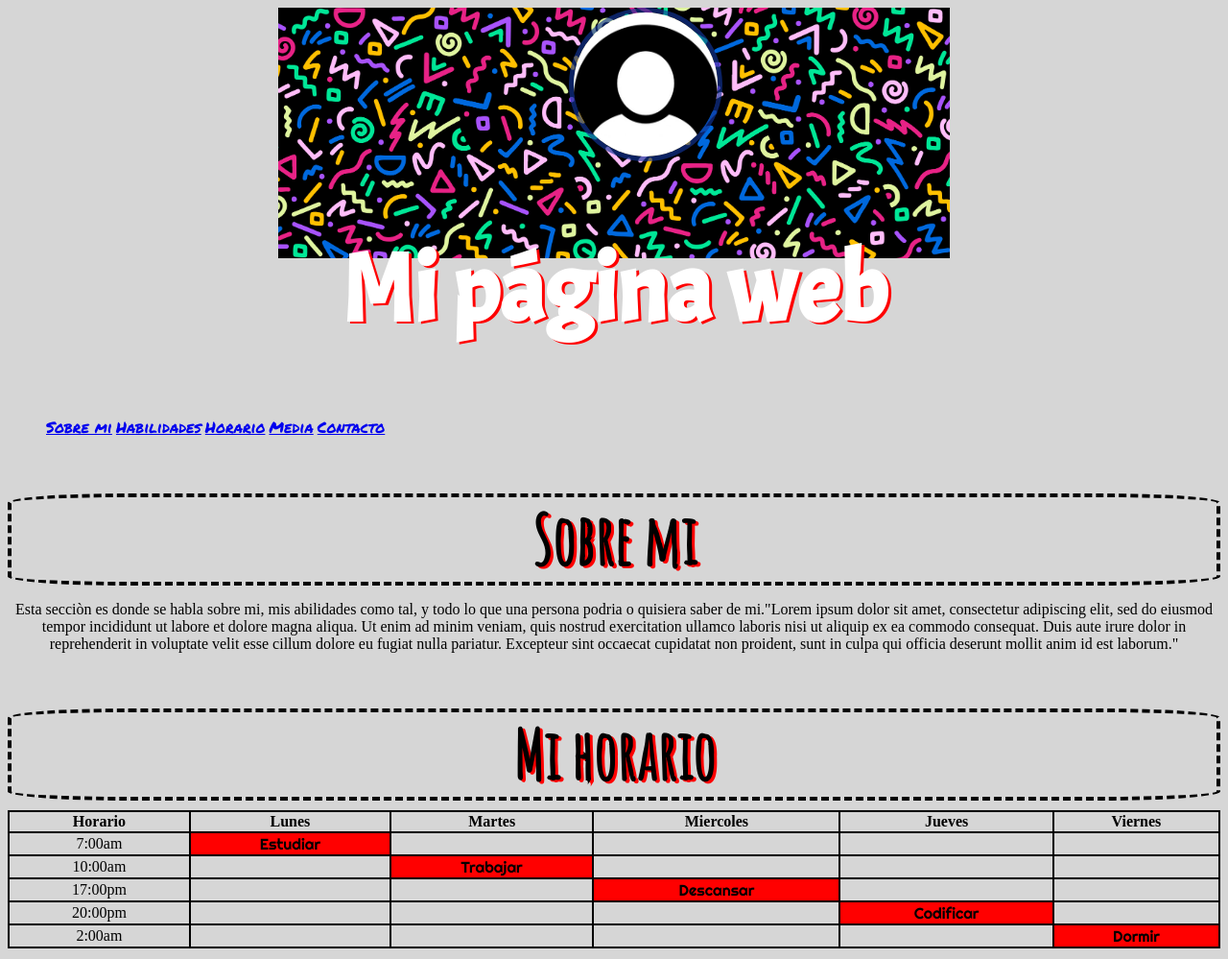
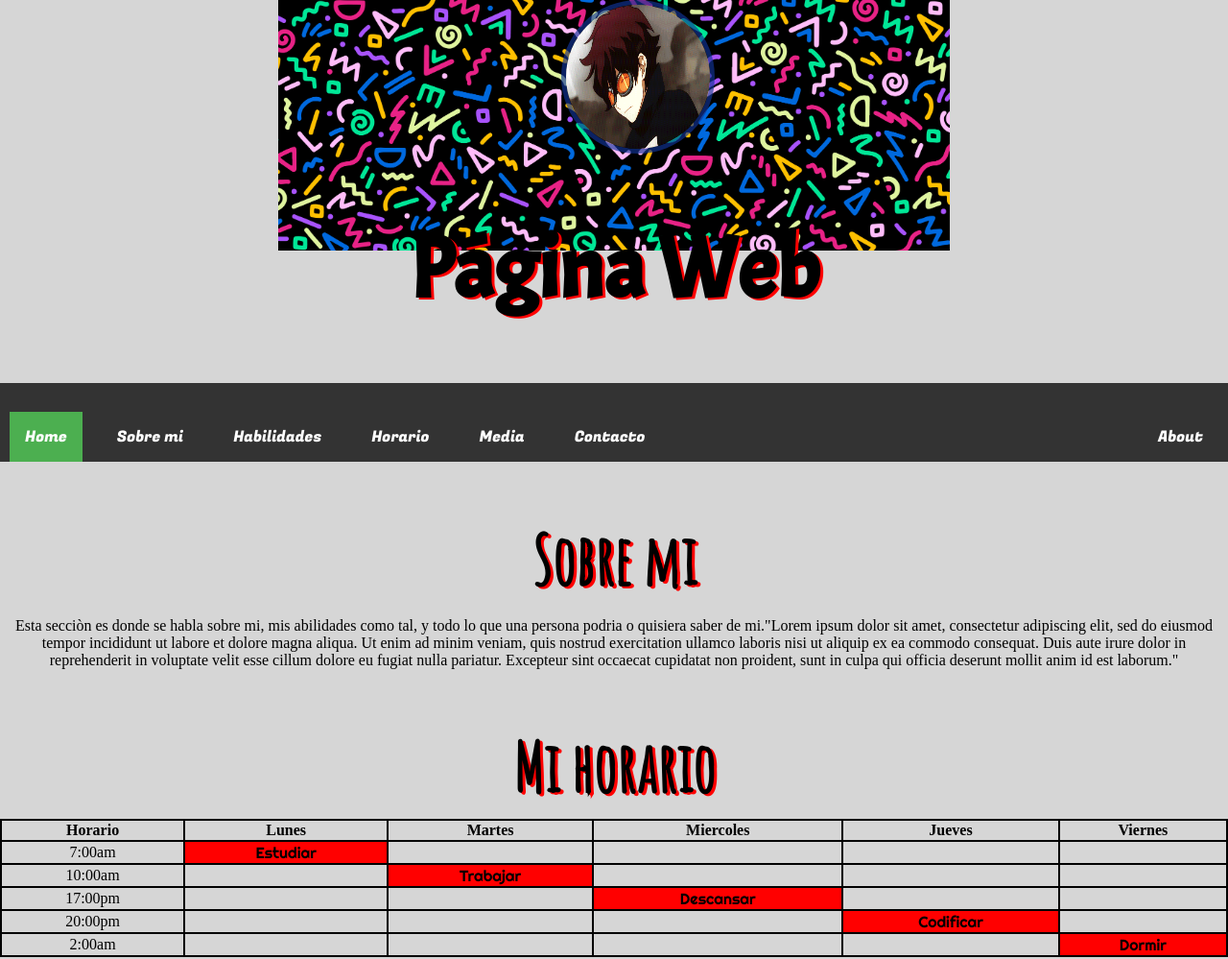
Before and after one commit to MauroZP/MauroZP.github.io, a plain HTML site: page index.html in a window 1280 px wide. Shown: the top 999 px of the page at 96% size. Drawn offline with Linux system fonts and the light colour scheme; a web font is replaced by a local one.

Commit message:
Updated 04/11/17

```diff
--- a/index.html
+++ b/index.html
@@ -17,27 +17,29 @@
 <body>
 
     <header>
-        <img class="img-circle" src="usuario.jpg" alt="Usuarioimg">
-        <h1>Mi página web</h1>
+        <img class="img-circle" src="Leo.gif" alt="Usuarioimg">
+        <h1>Página Web</h1>
     </header>
 
     <nav>
 
-    <ul>
-        <li class="Temas"><a href="#mia">Sobre mi</a></li>
-        <li class="Temas"><a href="#Hab">Habilidades</a></li>
-        <li class="Temas"><a href="#hor">Horario</a></li>
-        <li class="Temas"><a href="#med">Media</a></li>
-        <li class="Temas"><a href="#con">Contacto</a></li>
+    <ul class="topnav">
+        <li><a class="active" href="#home">Home</a></li>
+        <li class="Temas"><a href="#minfo">Sobre mi</a></li>
+        <li class="Temas"><a href="#Habilidades">Habilidades</a></li>
+        <li class="Temas"><a href="#horario">Horario</a></li>
+        <li class="Temas"><a href="#media">Media</a></li>
+        <li class="Temas"><a href="#contacto">Contacto</a></li>
+        <li class="right"><a href="#about">About</a></li>
     </ul>
     </nav>
 
-<section id="mia">
+<section id="minfo">
     <h2>Sobre mi</h2>
     <p class="info">Esta secciòn es donde se habla sobre mi, mis abilidades como tal, y todo lo que una persona podria o quisiera saber de mi."Lorem ipsum dolor sit amet, consectetur adipiscing elit, sed do eiusmod tempor incididunt ut labore et dolore magna aliqua. Ut enim ad minim veniam, quis nostrud exercitation ullamco laboris nisi ut aliquip ex ea commodo consequat. Duis aute irure dolor in reprehenderit in voluptate velit esse cillum dolore eu fugiat nulla pariatur. Excepteur sint occaecat cupidatat non proident, sunt in culpa qui officia deserunt mollit anim id est laborum."</p>
 </section>
 <!--Termina-->
-<section id="hor">
+<section id="horario">
     <h2>Mi horario</h2>
     <table>
         <tr>
@@ -91,7 +93,7 @@
     </table>
 </section>
 <!--Termina-->
-<section id="Hab">
+<section id="Habilidades">
     <h2>Mis habilidades</h2>
     <li class="Bar2">HTML</li>
     <progress class="Bar" min="0" max="100" value="35"></progress>
@@ -102,18 +104,18 @@
 </section>
 <!--Termina-->
 <section>
-    <h2>Otra abilidades</h2>
+    <h2>Otra habilidades</h2>
     <li>Comer sin llenarme</li>
     <li>Jugar a altas horas de la noche</li>
     <li>Esforzarme para no reprobar</li>
 </section>
 <!--Termina-->
-<section id="med">
+<section id="media">
     <h2>Media (Videos que me gustan)</h2>
     <iframe class="Video" width="560" height="315" src="https://www.youtube.com/embed/X77WCmUk9Xg" frameborder="0" allowfullscreen></iframe>
 </section>
 <!--Termina-->
-<section id="con">
+<section id="contacto">
     <h2>Contacto</h2>
     <form>
         <input class="box" type="text" name="username" placeholder="Username">
@@ -126,11 +128,9 @@
 
 <footer>
     <h2>Sigue mis redes</h2>
-    <img class="log" src="facebook.png" alt="facebook">
-    <li><a href="">Facebook</a></li>
-    <img class="log" src="twitter.jpg" alt="twitter">
-    <li><a href="">Twitter</a></li>
-    <img class="log" src="pulgar.gif" alt="pulgararriba">
+    <a href="http://facebook.com"><img class="log" src="facebook.png" alt="facebook"></a>
+    <a href="http://twitter.com"><img class="log" src="twitter.jpg" alt="twitter"></a>
+    <img class="log2" src="pulgar.gif" alt="pulgararriba">
 </footer>
 
 </body>
--- a/main.css
+++ b/main.css
@@ -1,8 +1,8 @@
 header h1 {
     font-family: 'Acme', sans-serif;
-    font-size: 100px;
+    font-size: 90px;
     text-align: center;
-    color: white;
+    color: rgb(0, 0, 0);
     text-shadow: 3px 2px red;
 }
 
@@ -25,8 +25,6 @@ h2 {
     font-size: 70px;
     margin-bottom: 10px;
     text-shadow: 3px 2px red;
-    border: 4px dashed black;
-    border-radius: 10%;
 }
 
 table, th, td {
@@ -43,15 +41,34 @@ table {
     background-color: red;
     font-family: 'Righteous', cursive;
 }
+/*
+body {
+    margin: 0;
+}
 
 .Temas {
     font-family: 'Permanent Marker', cursive;
     list-style-type: none;
     margin: 0;
     padding: 0;
-    display: inline;
+    background-color: #f1f1f1;
+    float: left;
+    overflow: hidden;
+    border-right: 1px solid #bbb;
 }
 
+.Temas a {
+    display: block;
+    color: #000;
+    padding: 14px 16px;
+    text-decoration: none;
+    text-align: center;
+}
+
+.Temas a:hover:not(.active) {
+    background-color: rgb(30, 189, 51);
+}
+ */
 .info {
     text-align: center;
 }
@@ -67,7 +84,7 @@ body {
 
 li {
     text-align: center;
-    font-family: 'Sorts Mill Goudy', serif;
+    font-family: 'Fugaz One', cursive;
     list-style-type: none;
     margin: 30px 10px 0px 10px;
 }
@@ -93,3 +110,53 @@ li {
 .box2 {
     margin-left: 500px;
 }
+
+/*
+a:link, a:visited {
+    background-color: #000000;
+    color: white;
+    padding: 14px 25px;
+    text-align: center;
+    text-decoration: none;
+    display: inline-block;
+}
+
+a:hover, a:active {
+    background-color: red;
+}
+*/
+
+/* */
+body {
+    margin: 0;
+}
+
+ul.topnav {
+    list-style-type: none;
+    margin: 0;
+    padding: 0;
+    overflow: hidden;
+    background-color: #333;
+}
+
+ul.topnav li {float: left;}
+
+ul.topnav li a {
+    display: block;
+    color: white;
+    text-align: center;
+    padding: 14px 16px;
+    text-decoration: none;
+}
+
+ul.topnav li a:hover:not(.active) {background-color: #111;}
+
+ul.topnav li a.active {background-color: #4CAF50;}
+
+ul.topnav li.right {float: right;}
+
+@media screen and (max-width: 600px){
+    ul.topnav li.right,
+    ul.topnav li {float: none;}
+}
+/* */
```
Also changed, not shown: Leo.gif (added).
